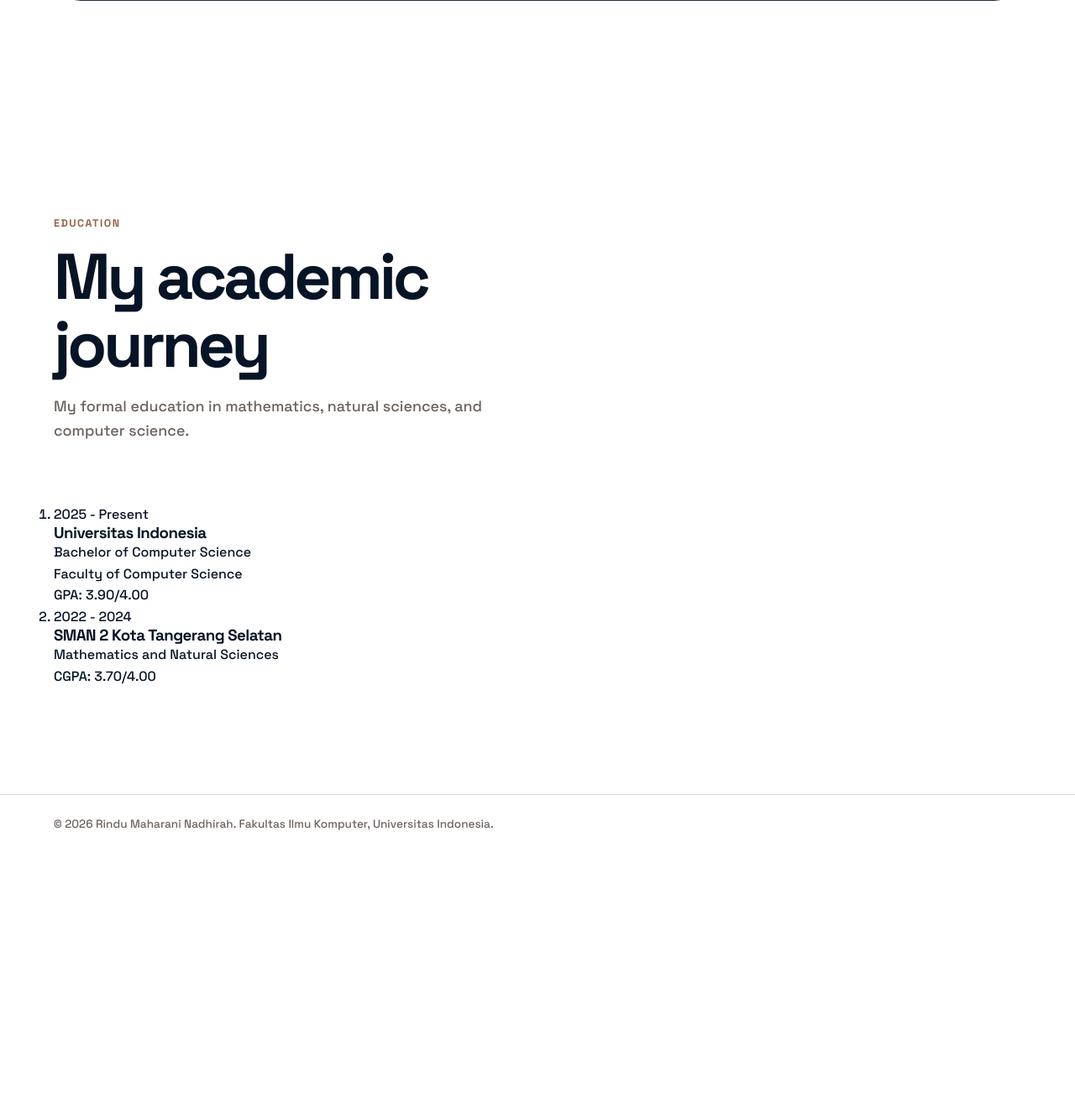
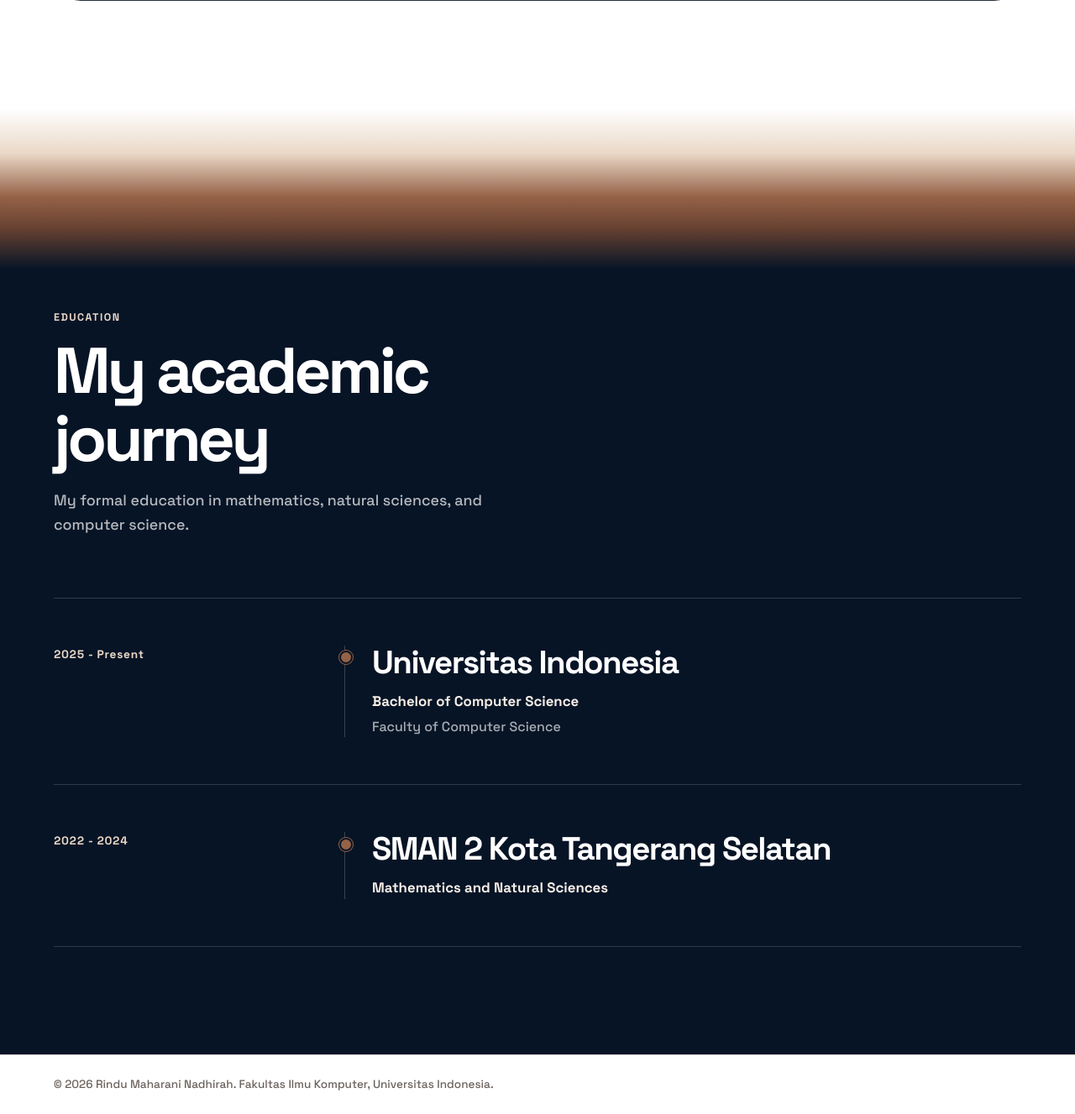
Before and after one commit to rindunadhirah/myportfolio, a Django app: page / in a window 1280 px wide. Shown: the part 4971-6298 px from the top of the page at 84% size. Before the commit the page ends 5960 px from the top, so only its background shows below. Run offline with Django 5.2, Linux system fonts and the light colour scheme.

Commit message:
Style education section and remove GPA

```diff
--- a/static/css/style.css
+++ b/static/css/style.css
@@ -694,6 +694,113 @@
     text-transform: uppercase;
 }
 
+/* Education section */
+.education-section {
+    isolation: isolate;
+    overflow: hidden;
+    padding-top: clamp(10rem, 20vw, 15rem);
+    color: var(--white);
+    background-color: var(--navy);
+}
+
+/* Blend Projects into the Education section */
+.education-section::before {
+    content: "";
+    position: absolute;
+    inset: 0 0 auto;
+    z-index: 0;
+    height: clamp(8rem, 16vw, 12rem);
+    background: linear-gradient(
+        to bottom,
+        var(--white) 0%,
+        var(--nude-cream) 28%,
+        var(--brown) 55%,
+        var(--brown-dark) 74%,
+        var(--navy) 100%
+    );
+    pointer-events: none;
+}
+
+.education-section .container {
+    position: relative;
+    z-index: 1;
+}
+
+/* Use light text on the navy background */
+.education-section .section-label {
+    color: var(--nude-cream);
+}
+
+.education-section .section-heading h2 {
+    color: var(--white);
+}
+
+.education-section .section-description {
+    color: rgba(255, 255, 255, 0.7);
+}
+
+.education-list {
+    border-bottom: 1px solid rgba(255, 255, 255, 0.16);
+    list-style: none;
+}
+
+/* Arrange the period beside its details */
+.education-item {
+    display: grid;
+    grid-template-columns: minmax(8rem, 0.35fr) minmax(0, 1fr);
+    gap: clamp(1.5rem, 5vw, 4rem);
+    padding: clamp(2rem, 5vw, 3.5rem) 0;
+    border-top: 1px solid rgba(255, 255, 255, 0.16);
+}
+
+.education-period {
+    color: var(--nude-cream);
+    font-size: 0.85rem;
+    font-weight: 700;
+    letter-spacing: 0.06em;
+    font-variant-numeric: tabular-nums;
+}
+
+/* Create the vertical timeline */
+.education-content {
+    position: relative;
+    padding-left: 2rem;
+    border-left: 1px solid rgba(255, 255, 255, 0.2);
+}
+
+.education-content::before {
+    content: "";
+    position: absolute;
+    top: 0.4rem;
+    left: -0.42rem;
+    width: 0.75rem;
+    height: 0.75rem;
+    background-color: var(--brown);
+    border: 0.18rem solid var(--navy);
+    border-radius: 50%;
+    box-shadow: 0 0 0 1px var(--brown);
+}
+
+.education-content h3 {
+    max-width: 24ch;
+    margin-bottom: 0.8rem;
+    color: var(--white);
+    font-size: clamp(1.6rem, 3vw, 2.5rem);
+    font-weight: 600;
+    letter-spacing: -0.04em;
+}
+
+.education-program {
+    color: var(--cream-light);
+    font-size: 1.05rem;
+    font-weight: 600;
+}
+
+.education-faculty {
+    margin-top: 0.25rem;
+    color: rgba(255, 255, 255, 0.65);
+}
+
 .site-footer {
     padding: 1.5rem;
     color: var(--text-muted);
@@ -754,4 +861,14 @@
     .project-preview {
         margin-block: 1rem;
     }
+
+    /* Stack education details on mobile */
+    .education-item {
+        grid-template-columns: 1fr;
+        gap: 1rem;
+    }
+
+    .education-content {
+        padding-left: 1.5rem;
+    }
 }
--- a/templates/index.html
+++ b/templates/index.html
@@ -503,10 +503,6 @@
                             <p class="education-faculty">
                                 Faculty of Computer Science
                             </p>
-
-                            <p class="education-result">
-                                GPA: 3.90/4.00
-                            </p>
                         </div>
                     </li>
 
@@ -521,10 +517,6 @@
 
                             <p class="education-program">
                                 Mathematics and Natural Sciences
-                            </p>
-
-                            <p class="education-result">
-                                CGPA: 3.70/4.00
                             </p>
                         </div>
                     </li>
```
